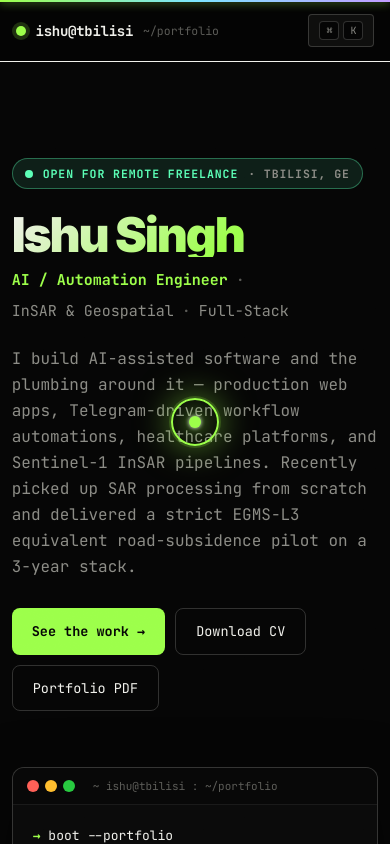
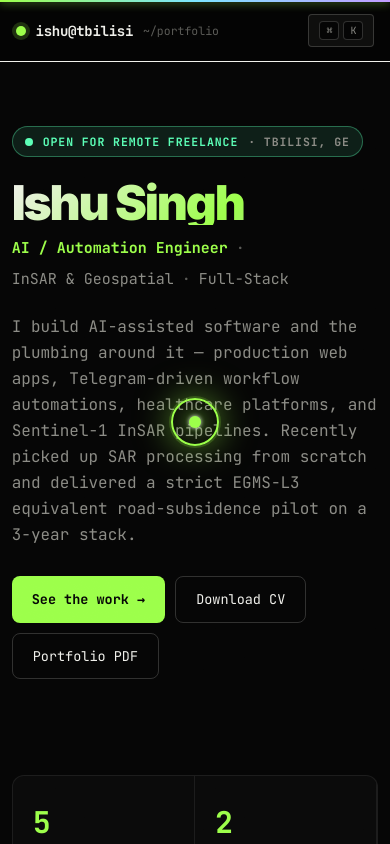
Before and after one commit to ishunteam-png/portfolio-site, a React (Vite) app: page / in a window 390 px wide. Shown: the top 844 px of the page. Built offline with nearby package versions, Linux system fonts and the light colour scheme; the HTML template or start-up script is replaced by a standard one.

Commit message:
fix: mobile CV download + hide Terminal on mobile for cleaner layout

```diff
--- a/src/sections/Hero.tsx
+++ b/src/sections/Hero.tsx
@@ -53,7 +53,7 @@ export function Hero() {
       />
 
       <div className="wrap grid md:grid-cols-[1.05fr_0.95fr] gap-14 items-center
-                       pt-24 pb-20">
+                       pt-16 md:pt-24 pb-12 md:pb-20">
         <div>
           <motion.div
             initial={{ opacity: 0, y: 12 }}
@@ -131,6 +131,8 @@ export function Hero() {
             <MagneticButton
               href={withBase("/pdf/Ishu_Singh_CV.pdf")}
               download
+              target="_blank"
+              rel="noopener noreferrer"
               className="inline-flex items-center gap-2 px-5 py-3 rounded-lg
                          border border-rule-strong text-ink font-mono text-[13.5px]
                          hover:border-lime hover:text-lime transition-colors"
@@ -140,6 +142,8 @@ export function Hero() {
             <MagneticButton
               href={withBase("/pdf/Ishu_Singh_Portfolio.pdf")}
               download
+              target="_blank"
+              rel="noopener noreferrer"
               className="inline-flex items-center gap-2 px-5 py-3 rounded-lg
                          border border-rule-strong text-ink font-mono text-[13.5px]
                          hover:border-lime hover:text-lime transition-colors"
@@ -149,7 +153,10 @@ export function Hero() {
           </motion.div>
         </div>
 
-        <Terminal />
+        {/* Hidden on mobile — terminal is decorative and makes mobile hero very tall */}
+        <div className="hidden md:block">
+          <Terminal />
+        </div>
       </div>
     </header>
   );
```
